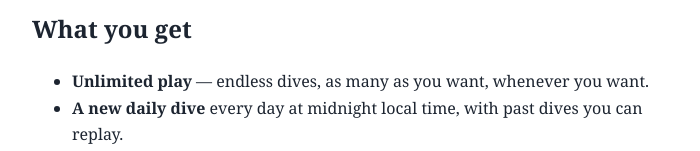
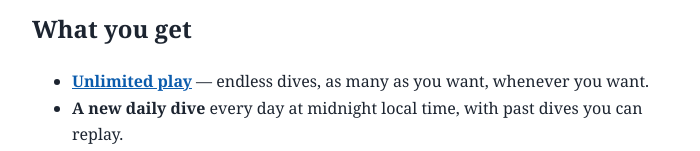
Before and after one commit to ppcpriority10-cpu/krillion-infinite-hub, a plain HTML site: page index.html in a window 1280 px wide. Shown: the part 504-655 px from the top of the page, without its empty margins (288-988 px from the left). Drawn offline with Linux system fonts and the light colour scheme.

Commit message:
Add deep-page link (unlimited/unblocked) alongside homepage links

```diff
--- a/index.html
+++ b/index.html
@@ -22,7 +22,7 @@ footer{margin-top:40px;font-size:.85em;color:#666;border-top:1px solid #ddd;padd
 <p>Each dive gives you 7 prompts with 25 seconds each. Answers are scored by rarity, from Plankton at 10 meters for the most common answers up to One in a Krillion at 100 meters for answers almost nobody thinks of. A perfect dive reaches 7,000 meters. Your depth meter sinks through five ocean zones as you play, from Sunlight down to the Hadal zone.</p>
 <h2>What you get</h2>
 <ul>
-<li><strong>Unlimited play</strong> — endless dives, as many as you want, whenever you want.</li>
+<li><strong><a href="https://krillioninfinite.com/unblocked">Unlimited play</a></strong> — endless dives, as many as you want, whenever you want.</li>
 <li><strong>A new daily dive</strong> every day at midnight local time, with past dives you can replay.</li>
 <li><strong>Daily answers and hints</strong> published for every date, so you can check what you missed.</li>
 <li><strong>A guest leaderboard</strong> — no account needed, your best dives are remembered on your device.</li>
```
